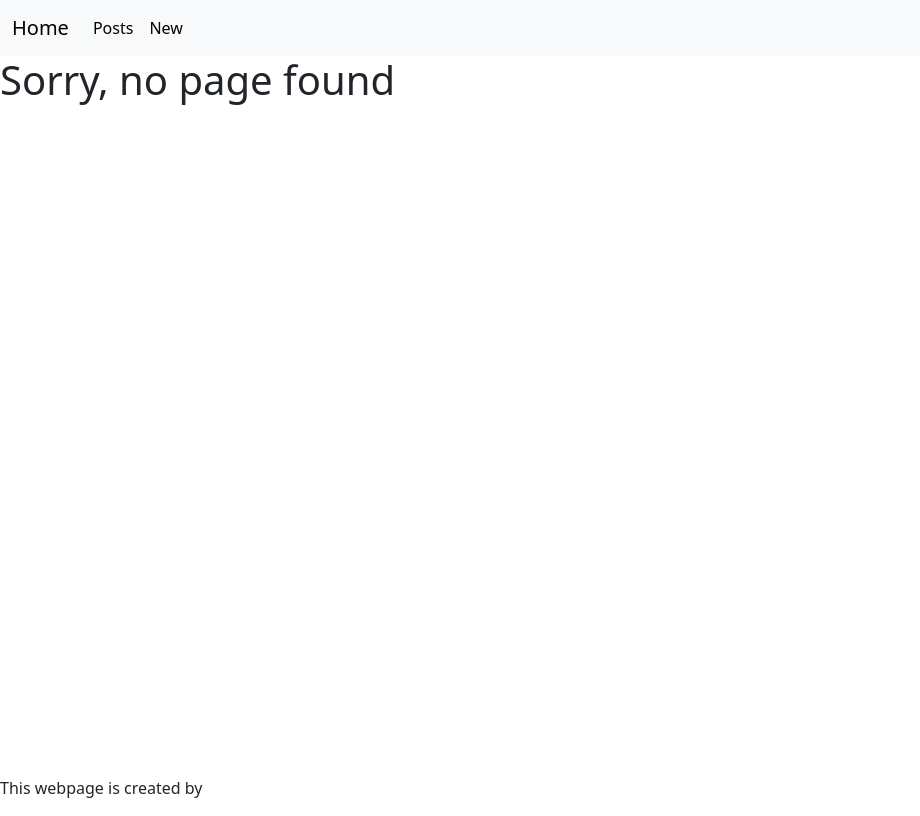
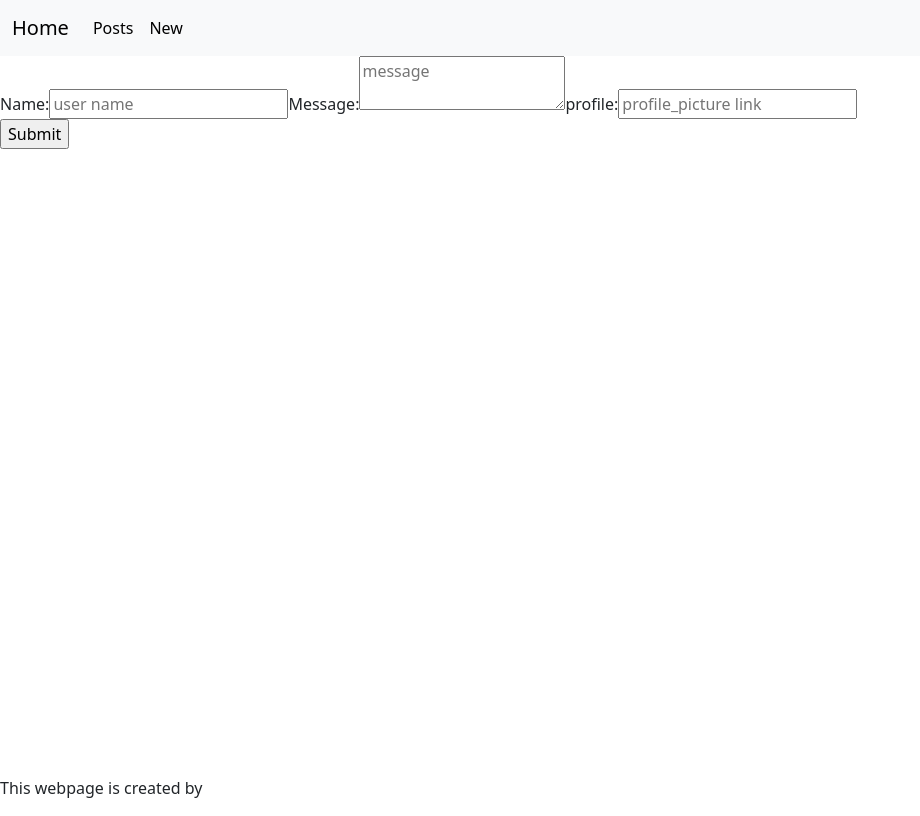
Before and after one commit to dreamseekerfromn/project-pursuit-single-resource-project-front-end, a React (Vite) app: page /posts/new in a window 1280 px wide. Shown: the whole page, without its empty margins (0-920 px from the left). Built offline with nearby package versions, Linux system fonts and the light colour scheme; no server answers.

Commit message:
need to fix timestamp

```diff
--- a/src/App.jsx
+++ b/src/App.jsx
@@ -5,6 +5,7 @@ import FourOFour from './pages/FourOFour'
 import Home from './pages/Home'
 import NavBar from './components/NavBar';
 import Posts from './components/Posts';
+import PostNewForm from './components/PostNewForm';
 
 function App() {
   return (
@@ -16,6 +17,7 @@ function App() {
           <Routes>
             <Route path="/" element={<Home />} />
             <Route path="/posts" element={<Posts />} />
+            <Route path="/posts/new" element={<PostNewForm />} />
             <Route path="*" element={<FourOFour />} />
           </Routes>
         </main>
--- a/src/components/PostNewForm.jsx
+++ b/src/components/PostNewForm.jsx
@@ -34,7 +34,7 @@ function PostNewForm() {
    */
   const handleSubmit = (event) => {
     event.preventDefault();
-    setSinglePost({...singlePost, ["time_stamp"]: String(Date.now())})
+    setSinglePost({...singlePost, ["time_stamp"]: Number(Date.now())})
     createMessage(singlePost)
         .then(() => {
           console.log("create success!");
@@ -48,24 +48,32 @@ function PostNewForm() {
       };
 */
   return (
-    <div className="input-group new_entry">
+    <div className="new_entry">
       <form onSubmit={handleSubmit}>
-        <label htmlFor="name">Name:</label>
+        <label htmlFor="user_name">Name:</label>
         <input
-          id="name"
+          id="user_name"
           value={singlePost.user_name}
           type="text"
           onChange={handleTextChange}
           placeholder="user name"
           required
         />
-        <label htmlFor="time">Length:</label>
+        <label htmlFor="thread_message">Message:</label>
         <textarea
-          id="message"
-          required
+          id="thread_message"
           value={singlePost.thread_message}
           placeholder="message"
           onChange={handleTextChange}
+          required
+        />
+        <label htmlFor="profile_pic">profile:</label>
+        <input
+          id="profile_pic"
+          value={singlePost.profile_pic}
+          type="text"
+          onChange={handleTextChange}
+          placeholder="profile_picture link"
         />
         <br />
         <input type="submit" />
```
Also changed, not shown: src/components/PostSingleReply.jsx (added).
